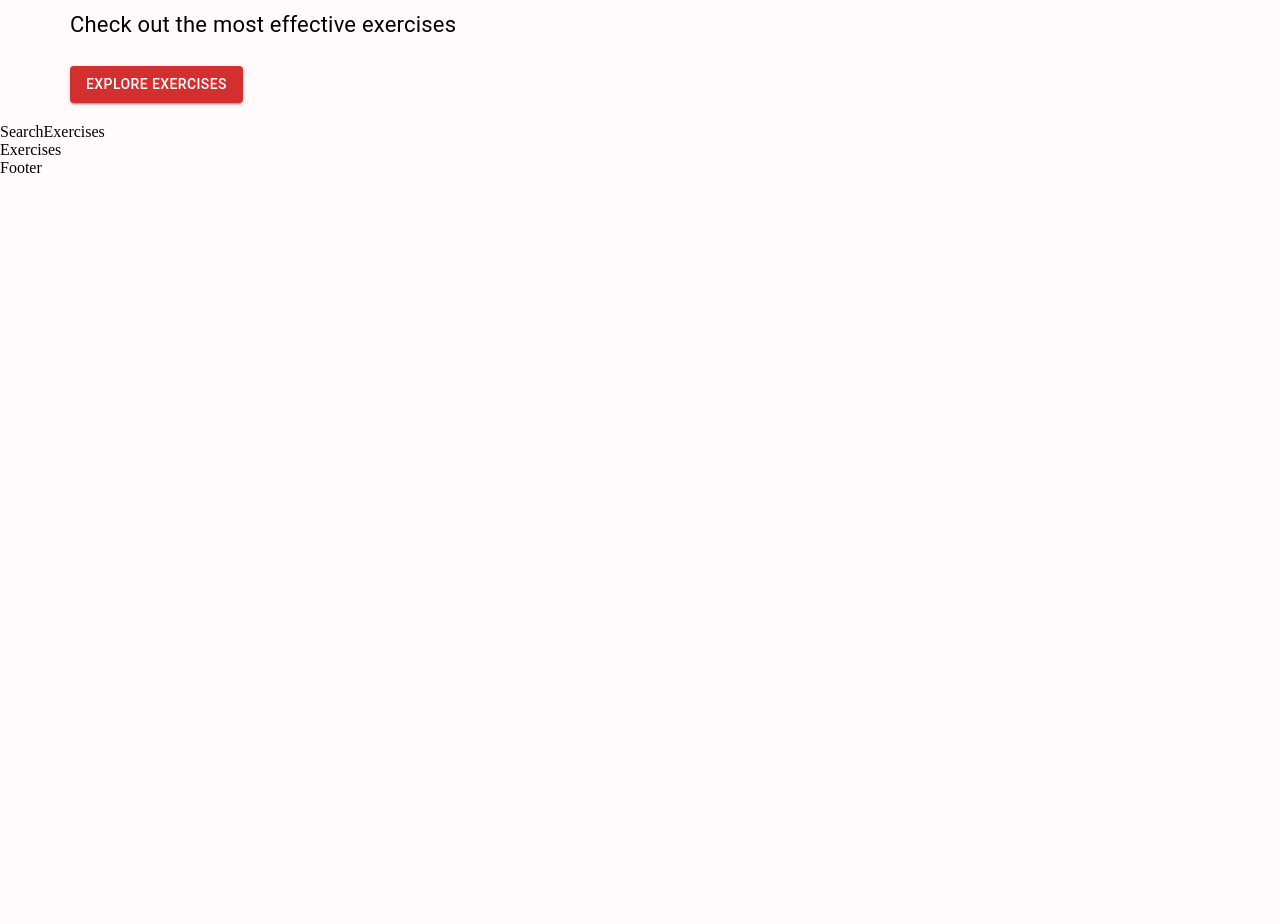
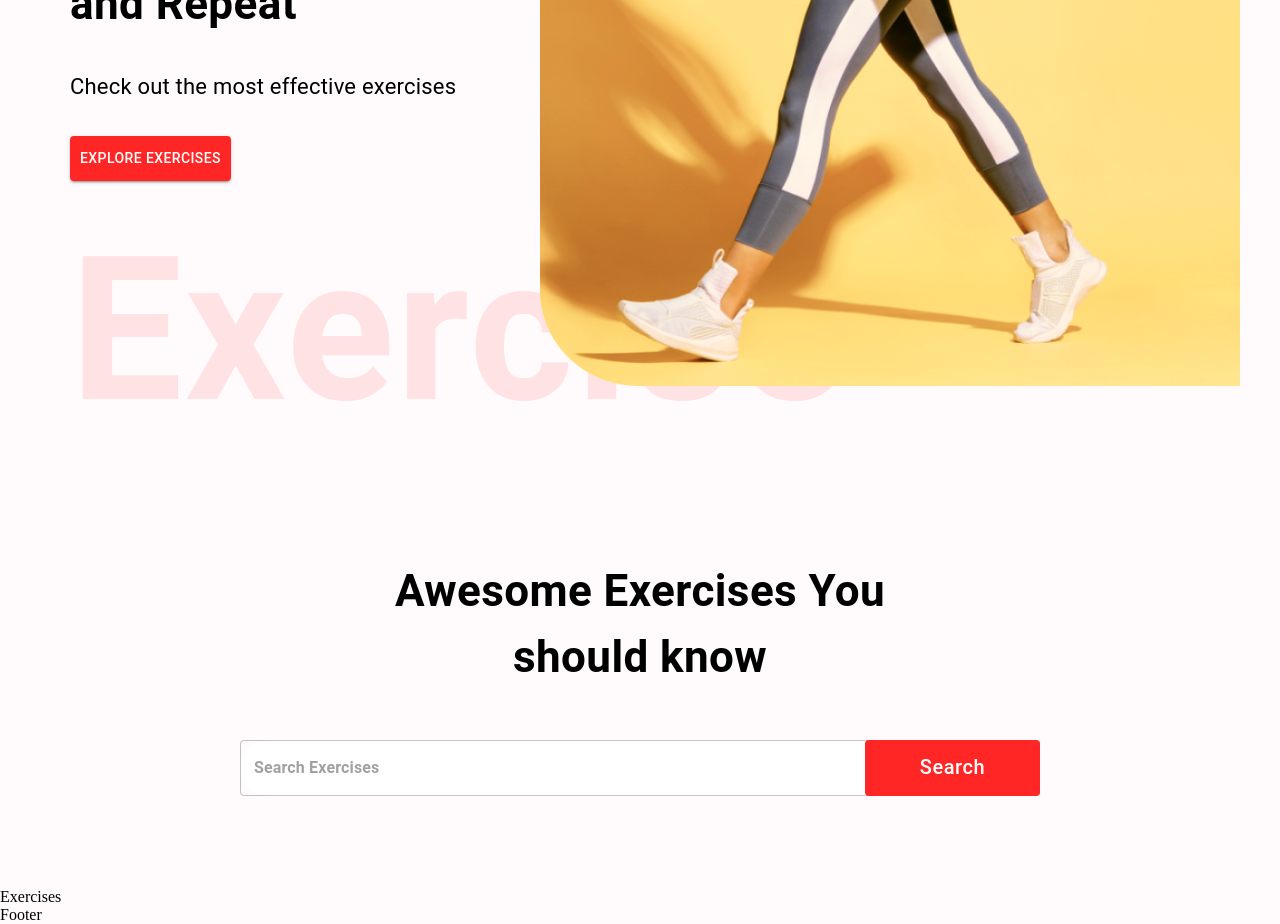
Before and after one commit to Amandeep4567/Fitness-Web-App, a React (Vite) app: page / in a window 1280 px wide. Shown: the part 480-1404 px from the top of the page. Before the commit the page ends 800 px from the top, so only its background shows below. Built offline with nearby package versions, Linux system fonts and the light colour scheme.

Commit message:
code updated

```diff
--- a/package.json
+++ b/package.json
@@ -21,6 +21,7 @@
     "@types/react": "^18.0.33",
     "@types/react-dom": "^18.0.11",
     "@vitejs/plugin-react": "^3.1.0",
+    "dotenv": "^16.0.3",
     "vite": "^4.2.1"
   }
 }
--- a/src/components/HeroBanner.jsx
+++ b/src/components/HeroBanner.jsx
@@ -18,15 +18,31 @@
       <Typography
         fontWeight={700}
         sx={{ fontSize: { lg: "44px", xs: "40px" } }}
+        md="23px"
+        mt="30px"
       >
         Sweat, Smile <br /> and Repeat
       </Typography>
-      <Typography fontSize="22px" lineHeight="35px" mb={3}>
+      <Typography fontSize="22px" lineHeight="35px" my={4}>
         Check out the most effective exercises
       </Typography>
-      <Button variant="contained" color="error" href="#exercises">
+      <Button
+        variant="contained"
+        color="error"
+        href="#exercises"
+        sx={{ backgroundColor: "#ff2625", padding: "10px" }}
+      >
         Explore Exercises
       </Button>
+      <Typography
+        fontWeight={600}
+        color="#ff2625"
+        sx={{ opacity: 0.1, display: { lg: "block", xs: "none" } }}
+        fontSize="200px"
+      >
+        Exercise
+      </Typography>
+      <img src={HeroBannerImage} alt="banner" className="hero-banner-img" />
     </Box>
   );
 };
--- a/src/components/SearchExercises.jsx
+++ b/src/components/SearchExercises.jsx
@@ -1,7 +1,72 @@
 import React from "react";
+import { useState, useEffect } from "react";
+import { Box, Button, Stack, TextField, Typography } from "@mui/material";
+import { exerciseOptions, fetchData } from "../utils/fetchData";
 
 const SearchExercises = () => {
-  return <div>SearchExercises</div>;
+  const [search, setSearch] = useState("");
+
+  const handleSearch = async () => {
+    if (search) {
+      const exerciseData = await fetchData(
+        "https://exercisedb.p.rapidapi.com/exercises",
+        exerciseOptions
+      );
+      console.log(exerciseData);
+
+      const SearchExercises = exerciseData.filter(
+        (exercise) =>
+          exercise.class.toLowerCase().includes(search) ||
+          exercise.class.toLowerCase().includes(search)
+      );
+    }
+  };
+
+  return (
+    <Stack alignItems="center" mt="37px" justifyContent="center" p="20px">
+      <Typography
+        fontWeight={700}
+        sx={{ fontSize: { lg: "44px", xs: "30px" } }}
+        mb="50px"
+        textAlign="center"
+      >
+        Awesome Exercises You <br /> should know
+      </Typography>
+      <Box position="relative" mb="72px">
+        <TextField
+          sx={{
+            input: { fontWeight: "700", border: "none", borderRadius: "4px" },
+            width: { lg: "800px", xs: "350px" },
+            backgroundColor: "#fff",
+            borderRadius: "40px",
+          }}
+          height="76px"
+          value={search}
+          onChange={(e) => {
+            setSearch(e.target.value.toLowerCase());
+          }}
+          placeholder="Search Exercises"
+          type="text"
+        />
+        <Button
+          className="search-btn"
+          sx={{
+            bgcolor: "#ff2625",
+            color: "#fff",
+            textTransform: "none",
+            width: { lg: "175px", xs: "80px" },
+            fontSize: { lg: "20px", xs: "14px" },
+            height: "56px",
+            position: "absolute",
+            right: "0",
+          }}
+          onClick={handleSearch}
+        >
+          Search
+        </Button>
+      </Box>
+    </Stack>
+  );
 };
 
 export default SearchExercises;
--- /dev/null
+++ b/src/utils/fetchData.jsx
@@ -0,0 +1,14 @@
+export const exerciseOptions = {
+  method: "GET",
+  headers: {
+    "X-RapidAPI-Host": "exercisedb.p.rapidapi.com",
+    "X-RapidAPI-Key": "4be0d4b77bmshf08173011add6ffp1676b1jsnfed889428788",
+  },
+};
+
+export const fetchData = async (url, options) => {
+  const response = await fetch(url, options);
+  const data = await response.json();
+
+  return data;
+};
```
Also changed, not shown: 1 other file (tests, documents, lock files or other folders).
